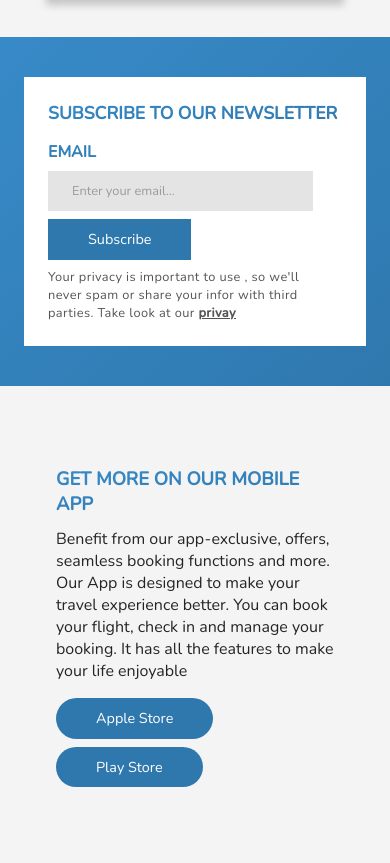
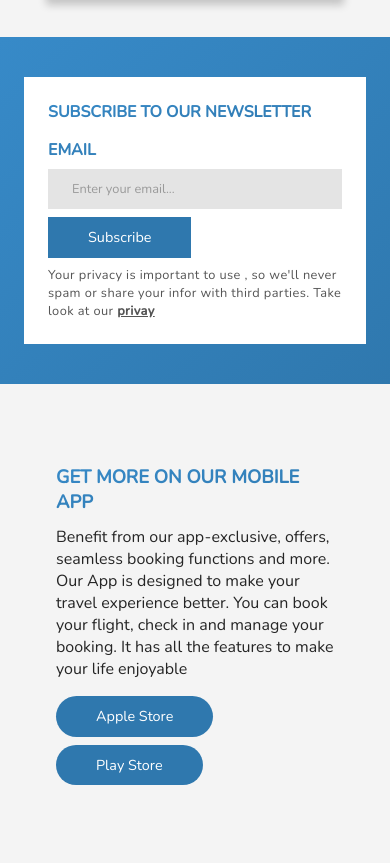
Before and after one commit to Eko-U/Afoke-Travel-Agency, a website: page index.html in a window 390 px wide. Shown: the part 6177-7040 px from the top of the page. Drawn offline with nearby package versions, Linux system fonts and the light colour scheme.

Commit message:
responsive

```diff
--- a/index.html
+++ b/index.html
@@ -3,6 +3,8 @@
 <head>
   <meta charset="UTF-8">
   <meta http-equiv="X-UA-Compatible" content="IE=edge">
+  <meta name="description" content="Afoke Travel Agency is a travelling agency that helps your travel easy and secure">
+  <meta name="keywords" content="travel, travelling, agency, aeroplane">
   <meta name="viewport" content="width=device-width, initial-scale=1.0">
 
   <link rel="preconnect" href="https://fonts.googleapis.com">
--- a/sass/base/_typography.scss
+++ b/sass/base/_typography.scss
@@ -19,12 +19,9 @@ body {
     }
 
     @media only screen and (max-width: 32.5em) {
-      font-size: 3.5rem;
+      font-size: 2.8rem;
     }
 
-    @media only screen and (max-width: 28.75em) {
-      font-size: 2.9rem;
-    }
     @media only screen and (max-width: 25em) {
       font-size: 2rem;
     }
--- a/sass/components/_form.scss
+++ b/sass/components/_form.scss
@@ -15,45 +15,6 @@
   &--round {
     border-radius: .3rem;
   }
-}
-
-.header-form {
-  box-shadow: 0 3rem 3rem rgba(0,0,0,.4);
-  flex: 1;
-
-  background-color: var(--color-white);
-  border-radius: 1rem;
-
-  @include responsive(tab-port) {
-    flex: none;
-  }
-
-  &__box {
-    padding: 3rem;
-    display: flex;
-    flex-direction: column;
-    gap: 1.5rem;
-  }
-
-  &__input {
-    background-color: var(--color-input-background);
-    width: 100%;
-
-    &::placeholder {
-        color: var(--color-input-placeholder);
-        font-weight: 300;
-        opacity: .8;
-    }
-  }
-
-  .flex-5 {
-    display: flex;
-    gap: 2rem;
-  }
-}
-
-.header-form__submit:hover .icon__aircraft {
-  transform: translateX(.5rem) rotate(10deg);
 }
 
 .form {
--- a/sass/layout/_header.scss
+++ b/sass/layout/_header.scss
@@ -25,4 +25,43 @@
       flex: 0;
     }
   }
+
+  &-form {
+    box-shadow: 0 3rem 3rem rgba(0, 0, 0, .4);
+    flex: 1;
+
+    background-color: var(--color-white);
+    border-radius: 1rem;
+
+    @include responsive(tab-land) {
+      flex: none;
+    }
+
+    &__box {
+      padding: 3rem;
+      display: flex;
+      flex-direction: column;
+      gap: 1.5rem;
+    }
+
+    &__input {
+      background-color: var(--color-input-background);
+      width: 100%;
+
+      &::placeholder {
+        color: var(--color-input-placeholder);
+        font-weight: 300;
+        opacity: .8;
+      }
+    }
+
+    .flex-5 {
+      display: flex;
+      gap: 2rem;
+    }
+  }
 }
+
+.header-form__submit:hover .icon__aircraft {
+  transform: translateX(.5rem) rotate(10deg);
+}
--- a/sass/pages/_home.scss
+++ b/sass/pages/_home.scss
@@ -65,7 +65,7 @@
     font-size: 2.5rem;
 
     @include responsive(phone) {
-      font-size: 2.2rem;
+      font-size: 2rem;
     }
   }
 
@@ -98,6 +98,10 @@
     width: 90%;
     font-size: 1.6rem;
     gap: 1rem;
+
+    @include responsive(phone) {
+        width: 100%;
+    }
 
     & > *:not(:last-child) {
       margin-bottom: 1rem;
@@ -153,10 +157,6 @@
   align-items: center;
   justify-content: center;
   column-gap: 20rem;
-
-  // @include responsive(tab-port) {
-  //     padding: 5rem 3rem;
-  // }
 
   @include responsive(tab-port) {
     flex-direction: column;
```
Also changed, not shown: css/style.css.
